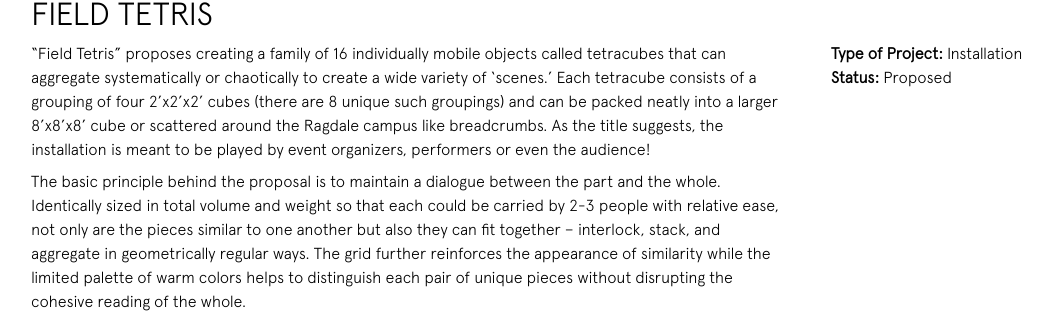
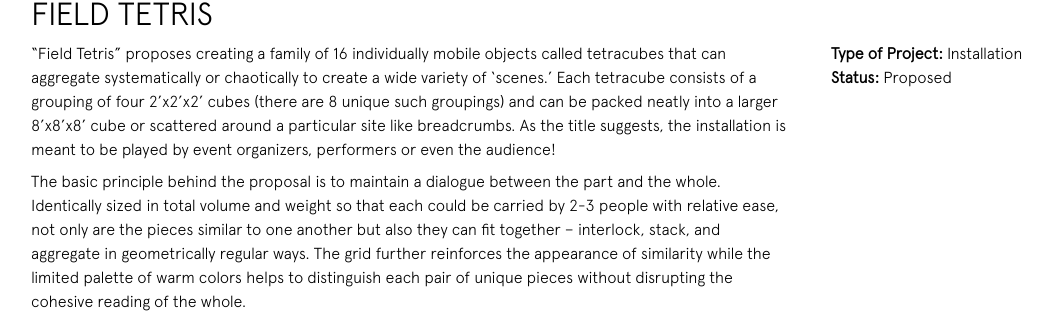
Before and after one commit to pgeraki/pgeraki.github.io, a Jekyll site: the page built from projects/tetracube/tetracube.html, in a window 1280 px wide, cut to the strip 119-432 px from the top of the page. Shown: the whole strip, without its empty margins (21-1073 px from the left). Built offline with Jekyll 4.4.1, drawn with Linux system fonts in a browser that asks for light colours.

Commit message:
Update tetracube.html

```diff
--- a/projects/tetracube/tetracube.html
+++ b/projects/tetracube/tetracube.html
@@ -16,7 +16,7 @@ permalink: tetracube
             <div class = "row">
                 <div class = "col col-1-1 col-lg-2-3">
                     <div class="paragraph">
-                    “Field Tetris” proposes creating a family of 16 individually mobile objects called tetracubes that can aggregate systematically or chaotically to create a wide variety of ‘scenes.’ Each tetracube consists of a grouping of four 2’x2’x2’ cubes (there are 8 unique such groupings) and can be packed neatly into a larger 8’x8’x8’ cube or scattered around the Ragdale campus like breadcrumbs. As the title suggests, the installation is meant to be played by event organizers, performers or even the audience!
+                    “Field Tetris” proposes creating a family of 16 individually mobile objects called tetracubes that can aggregate systematically or chaotically to create a wide variety of ‘scenes.’ Each tetracube consists of a grouping of four 2’x2’x2’ cubes (there are 8 unique such groupings) and can be packed neatly into a larger 8’x8’x8’ cube or scattered around a particular site like breadcrumbs. As the title suggests, the installation is meant to be played by event organizers, performers or even the audience!
                     </div>
                     <div class="paragraph">
                     The basic principle behind the proposal is to maintain a dialogue between the part and the whole. Identically sized in total volume and weight so that each could be carried by 2‐3 people with relative ease, not only are the pieces similar to one another but also they can fit together – interlock, stack, and aggregate in geometrically regular ways. The grid further reinforces the appearance of similarity while the limited palette of warm colors helps to distinguish each pair of unique pieces without disrupting the cohesive reading of the whole.
```
